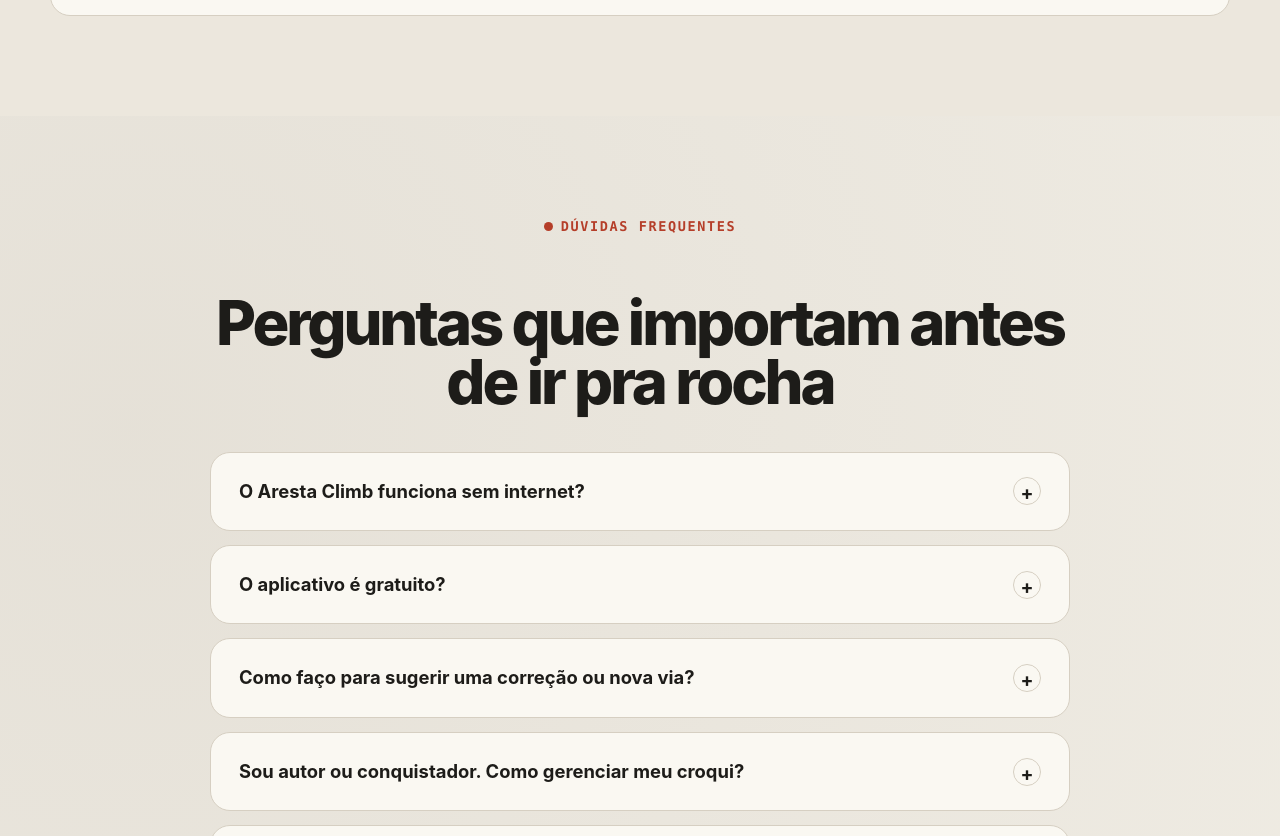
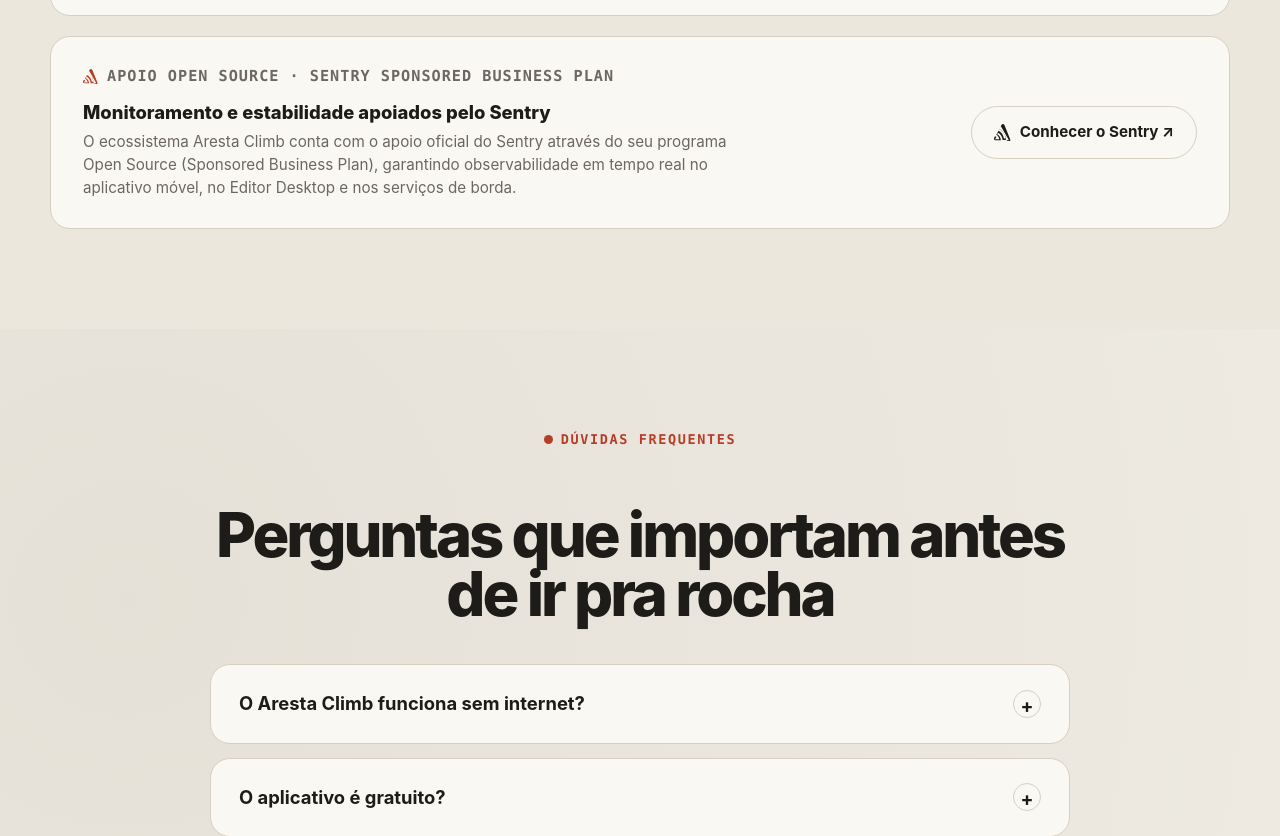
Before and after one commit to aresta-climb/arestaclimb.com, a website built with Vite: page index.html in a window 1280 px wide. Shown: the part 6238-7074 px from the top of the page. Built offline with nearby package versions, Linux system fonts and the light colour scheme.

Commit message:
feat(landing): adiciona banner de apoio Open Source do Sentry na secao de codigo aberto - Inclui card oficial do Sentry (Sponsored Business Plan) com logo SVG e link em index.html - Adiciona secao de apoio do Sentry no README.md e cobertura em domStructure.test.js

```diff
--- a/index.html
+++ b/index.html
@@ -411,6 +411,21 @@
             <span>Conhecer Organização ↗</span>
           </a>
         </div>
+
+        <div class="opensource-banner" style="margin-top: 20px;">
+          <div class="opensource-banner-content">
+            <div class="opensource-tag mono" style="margin-bottom: 6px;">
+              <svg width="16" height="16" viewBox="0 0 24 24" fill="currentColor" aria-hidden="true"><path d="M13.91 2.505c-.873-1.514-3.058-1.514-3.93 0L6.935 7.78c4.693 2.518 8.037 7.252 8.515 12.847h-2.322c-.465-4.462-3.226-8.268-7.108-10.172l-2.99 5.18c2.193 1.24 3.743 3.49 4.027 6.136H1.964a.296.296 0 0 1-.256-.444l1.482-2.567a6.038 6.038 0 0 0-1.933-.954L.3 19.63a2.268 2.268 0 0 0 1.964 3.402h6.893c-.114-3.525-2.063-6.597-4.96-8.172l1.161-2.012c3.524 1.986 5.952 5.66 6.096 9.93h4.525c-.148-6.433-3.79-12.017-9.152-14.79l2.01-3.482a.296.296 0 0 1 .512 0l10.39 17.996a.296.296 0 0 1-.256.444h-2.46a14.47 14.47 0 0 1 0 1.95h2.46a2.268 2.268 0 0 0 1.965-3.402L13.91 2.505z"/></svg>
+              <span>APOIO OPEN SOURCE · SENTRY SPONSORED BUSINESS PLAN</span>
+            </div>
+            <strong>Monitoramento e estabilidade apoiados pelo Sentry</strong>
+            <span>O ecossistema Aresta Climb conta com o apoio oficial do Sentry através do seu programa Open Source (Sponsored Business Plan), garantindo observabilidade em tempo real no aplicativo móvel, no Editor Desktop e nos serviços de borda.</span>
+          </div>
+          <a href="https://sentry.io/?utm_source=arestaclimb.com&utm_medium=referral" target="_blank" rel="noopener" class="btn btn-secondary" aria-label="Conhecer o Sentry — apoiador oficial de observabilidade do Aresta Climb">
+            <svg width="18" height="18" viewBox="0 0 24 24" fill="currentColor" aria-hidden="true"><path d="M13.91 2.505c-.873-1.514-3.058-1.514-3.93 0L6.935 7.78c4.693 2.518 8.037 7.252 8.515 12.847h-2.322c-.465-4.462-3.226-8.268-7.108-10.172l-2.99 5.18c2.193 1.24 3.743 3.49 4.027 6.136H1.964a.296.296 0 0 1-.256-.444l1.482-2.567a6.038 6.038 0 0 0-1.933-.954L.3 19.63a2.268 2.268 0 0 0 1.964 3.402h6.893c-.114-3.525-2.063-6.597-4.96-8.172l1.161-2.012c3.524 1.986 5.952 5.66 6.096 9.93h4.525c-.148-6.433-3.79-12.017-9.152-14.79l2.01-3.482a.296.296 0 0 1 .512 0l10.39 17.996a.296.296 0 0 1-.256.444h-2.46a14.47 14.47 0 0 1 0 1.95h2.46a2.268 2.268 0 0 0 1.965-3.402L13.91 2.505z"/></svg>
+            <span>Conhecer o Sentry ↗</span>
+          </a>
+        </div>
       </div>
     </section>
 
```
Also changed, not shown: src/domStructure.test.js (+2 -0 lines), README.md.
